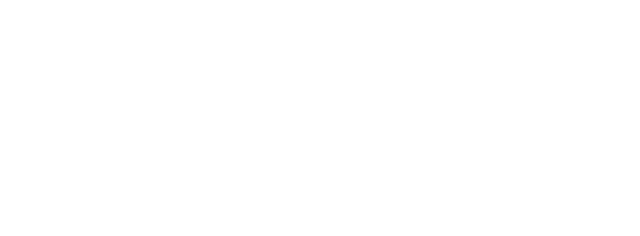
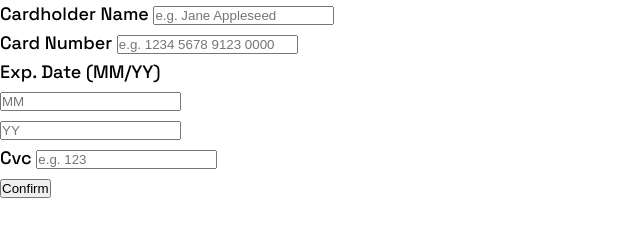
Before and after one commit to artiq75/interactive-card-details-form-main, a website built with Vite: page index.html in a window 1280 px wide. Shown: the whole page, without its empty margins (0-640 px from the left). Built offline with nearby package versions, Linux system fonts and the light colour scheme.

Commit message:
Add form html structure

```diff
--- a/index.html
+++ b/index.html
@@ -14,7 +14,53 @@
   </head>
   <body>
     <div class="first"></div>
-    <div class="second"></div>
+    <div class="second">
+      <form novalidate>
+        <div>
+          <label for="name">Cardholder Name</label>
+          <input
+            type="text"
+            name="name"
+            id="name"
+            placeholder="e.g. Jane Appleseed"
+          />
+          <div class="invalid-feedback"></div>
+        </div>
+        <div>
+          <label for="number">Card Number</label>
+          <input
+            type="number"
+            name="number"
+            id="number"
+            placeholder="e.g. 1234 5678 9123 0000"
+          />
+          <div class="invalid-feedback"></div>
+        </div>
+        <div>
+          <div>
+            <p>Exp. Date (MM/YY)</p>
+            <div>
+              <div>
+                <label for="month"></label>
+                <input type="number" name="month" id="month" placeholder="MM" />
+                <div class="invalid-feedback"></div>
+              </div>
+              <div>
+                <label for="year"></label>
+                <input type="number" name="year" id="year" placeholder="YY" />
+                <div class="invalid-feedback"></div>
+              </div>
+            </div>
+          </div>
+          <div>
+            <label for="cvc">Cvc</label>
+            <input type="number" name="cvc" id="cvc" placeholder="e.g. 123" />
+            <div class="invalid-feedback"></div>
+          </div>
+        </div>
+        <button type="submit">Confirm</button>
+      </form>
+    </div>
     <script type="module" src="/main.js"></script>
   </body>
 </html>
```
